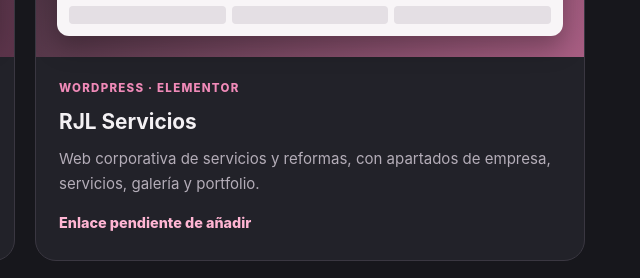
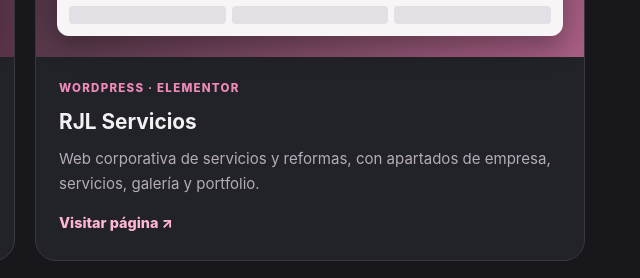
Before and after one commit to candywebdev/candywebdev.github.io, a plain HTML site: page index.html in a window 1280 px wide. Shown: the part 978-1256 px from the top of the page, 615-1255 px from the left. Drawn offline with Linux system fonts and the light colour scheme.

Commit message:
Add files via upload

```diff
--- a/index.html
+++ b/index.html
@@ -118,7 +118,7 @@ section{padding:76px 0}.section-head{display:flex;justify-content:space-between;
 <section class="hero" id="inicio"><div class="wrap hero-grid"><div><div class="eyebrow">Diseño · Desarrollo web</div><h1>Diseño digital con <span class="pink">personalidad.</span></h1><p class="lead">Soy Candy. En este portfolio reúno mis proyectos de diseño y desarrollo web, mis ideas y todo lo que voy creando mientras sigo aprendiendo.</p><div class="actions"><a class="btn primary" href="#proyectos">Explorar proyectos</a><a class="btn outline" href="#sobre-mi">Sobre mí</a></div></div><div class="visual"><div class="visual-label">CandyWebDev / espacio creativo</div><div class="code"><div>// ideas que se convierten en web</div><div><b>const</b> creatividad = true;</div><div><b>const</b> detalle = "importa";</div><div><b>function</b> crearProyecto() {</div><div>&nbsp;&nbsp;return diseño + código;</div><div>}</div></div><div class="visual-bottom">Diseño con carácter.<small>Desarrollo con propósito.</small></div></div></div></section>
 <section id="proyectos"><div class="wrap"><div class="section-head"><div><div class="kicker">Selección de trabajos</div><h2>Mis proyectos</h2></div><p class="intro">Aquí irás incorporando tus páginas y trabajos. Cada tarjeta puede enlazar a la web publicada o a una presentación del proyecto.</p></div><div class="projects">
 <article class="project"><div class="project-art"><div class="browser"><div class="browser-top"><i></i><i></i><i></i></div><div class="browser-line"></div><div class="browser-hero">FINCA EL SEMBRADOR</div><div class="browser-cards"><i></i><i></i><i></i></div></div></div><div class="project-body"><div class="type">HTML · CSS · JavaScript</div><h3>Finca El Sembrador</h3><p>Web de presentación para una finca de productos de temporada, con información, galería y contacto.</p><a class="project-link" href="https://candywebdev.github.io/landing-page-web/" target="_blank" rel="noopener">Visitar página ↗</a></div></article>
-<article class="project"><div class="project-art pink-bg"><div class="browser"><div class="browser-top"><i></i><i></i><i></i></div><div class="browser-line"></div><div class="browser-hero">RJL SERVICIOS</div><div class="browser-cards"><i></i><i></i><i></i></div></div></div><div class="project-body"><div class="type">WordPress · Elementor</div><h3>RJL Servicios</h3><p>Web corporativa de servicios y reformas, con apartados de empresa, servicios, galería y portfolio.</p><span class="project-link">Enlace pendiente de añadir</span></div></article>
+<article class="project"><div class="project-art pink-bg"><div class="browser"><div class="browser-top"><i></i><i></i><i></i></div><div class="browser-line"></div><div class="browser-hero">RJL SERVICIOS</div><div class="browser-cards"><i></i><i></i><i></i></div></div></div><div class="project-body"><div class="type">WordPress · Elementor</div><h3>RJL Servicios</h3><p>Web corporativa de servicios y reformas, con apartados de empresa, servicios, galería y portfolio.</p><a class="project-link" href="https://rjlservicios.com/" target="_blank" rel="noopener">Visitar página ↗</a></div></article>
 <article class="project"><div class="project-art gray-bg"><div class="browser"><div class="browser-top"><i></i><i></i><i></i></div><div class="browser-line"></div><div class="browser-hero gray">ENTRE CAZUELAS</div><div class="browser-cards"><i></i><i></i><i></i></div></div></div><div class="project-body"><div class="type">WordPress · Gastronomía</div><h3>Entre Cazuelas</h3><p>Proyecto gastronómico de recetas y cocina, organizado por categorías y con identidad visual propia.</p><span class="project-link">Enlace pendiente de añadir</span></div></article>
 <article class="project"><div class="project-art pink-bg"><div class="browser"><div class="browser-top"><i></i><i></i><i></i></div><div class="browser-line"></div><div class="browser-hero">MODA CHIC</div><div class="browser-cards"><i></i><i></i><i></i></div></div></div><div class="project-body"><div class="type">Moda · Diseño web</div><h3>Moda Chic</h3><p>Proyecto web dedicado al mundo de la moda, con una presentación elegante para mostrar prendas, tendencias y novedades.</p><span class="project-link">Enlace pendiente de añadir</span></div></article>
 <article class="project"><div class="project-art black-bg"><div class="browser"><div class="browser-top"><i></i><i></i><i></i></div><div class="browser-line"></div><div class="browser-hero black">CANDY WEBDEV</div><div class="browser-cards"><i></i><i></i><i></i></div></div></div><div class="project-body"><div class="type">Diseño · Desarrollo · Prácticas</div><h3>Otros trabajos</h3><p>Este espacio queda preparado para añadir nuevas páginas, ejercicios y proyectos personales.</p><span class="project-link">Próximamente</span></div></article>
```
